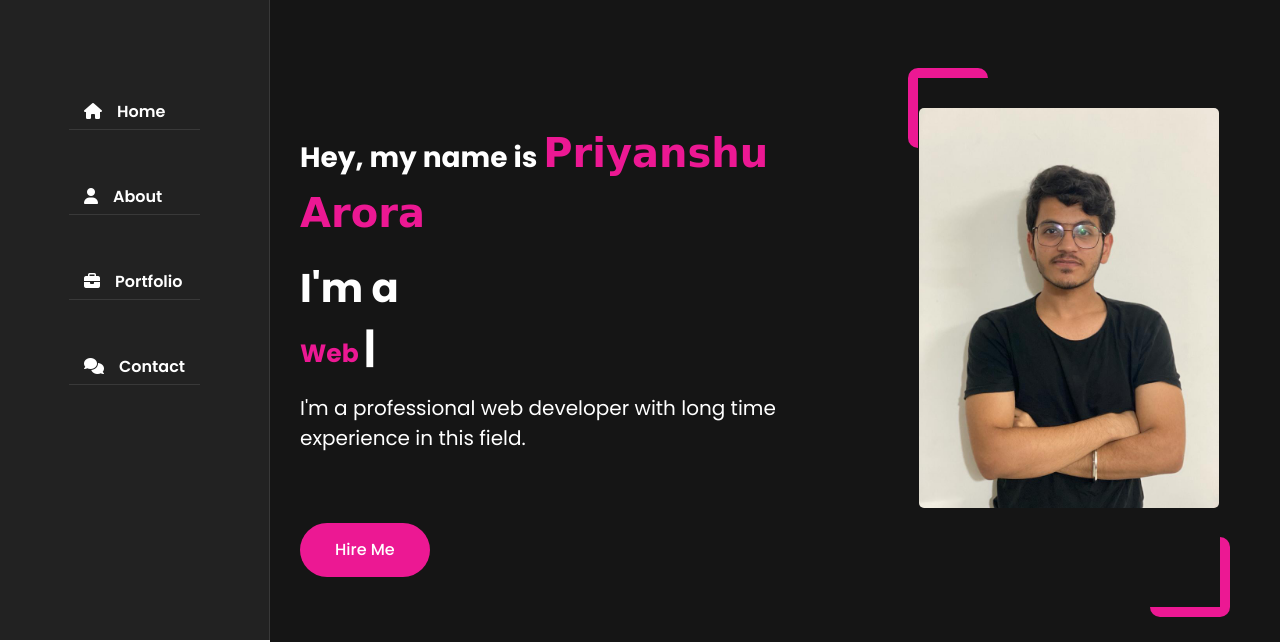
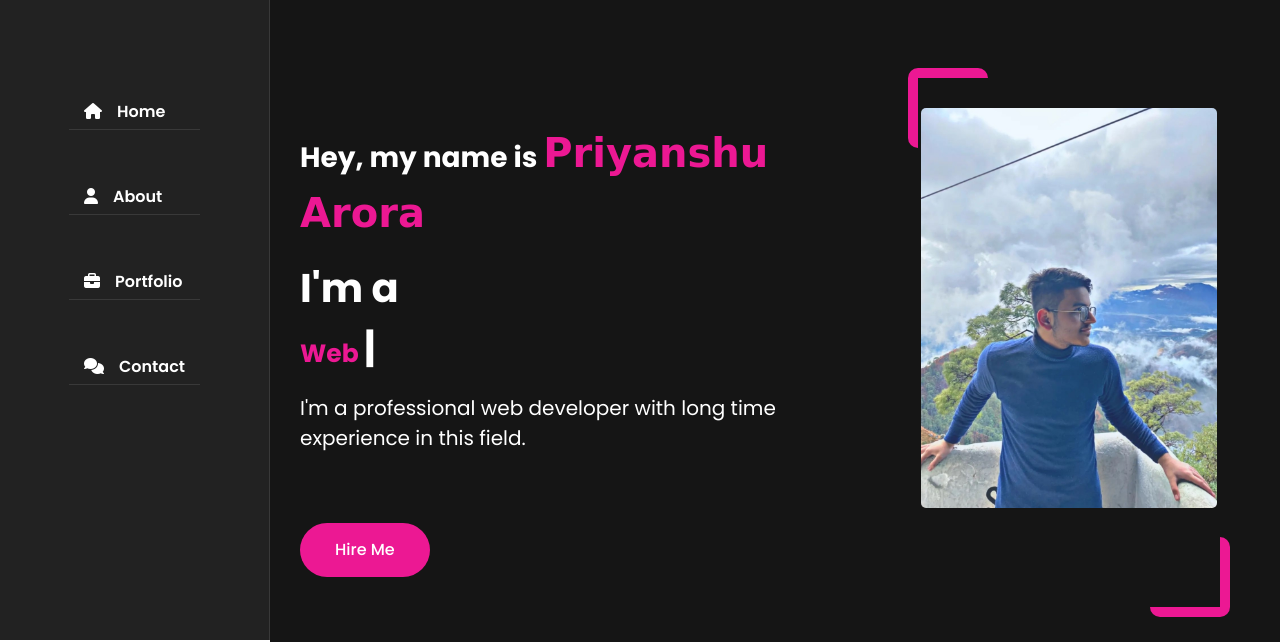
Before and after one commit to Priyanshu1472/portfolio-template, a plain HTML site: page index.html in a window 1280 px wide. Shown: the part 160-802 px from the top of the page. Drawn offline with nearby package versions, Linux system fonts and the light colour scheme; a web font is replaced by a local one.

Commit message:
photo changed

```diff
--- a/index.html
+++ b/index.html
@@ -66,7 +66,7 @@
                             <p class="home-text">I'm a professional web developer with long time experience in this field.</p>
                             <a href="#contact" class="btn hire-me">Hire Me</a>
                         </div>
-                        <div class="home-img padd-15"><img src="/images/priyanshu arora.jpg" alt=""></div>
+                        <div class="home-img padd-15"><img src="./images/Priyanshu_arora_.jpg" alt=""></div>
                     </div>
                 </div>
             </section>
```
Also changed, not shown: images/Priyanshu_arora_.jpg (added), images/priyanshu arora.jpg (deleted).
